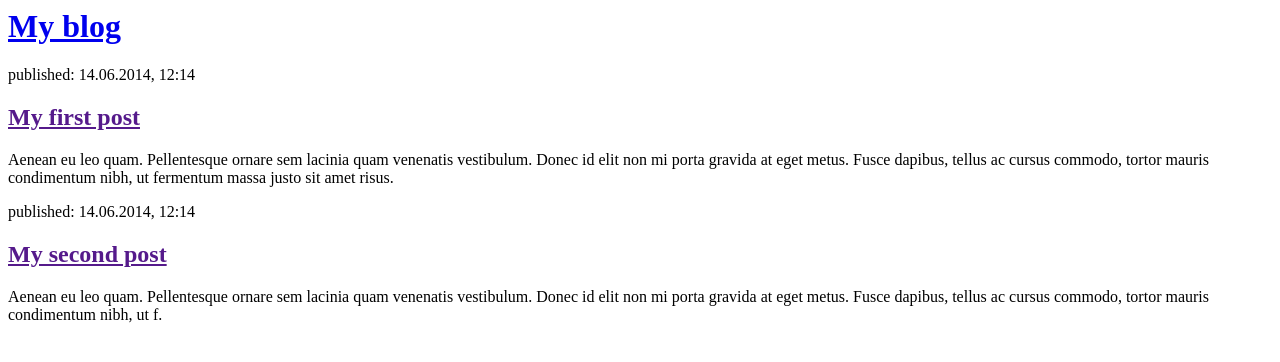
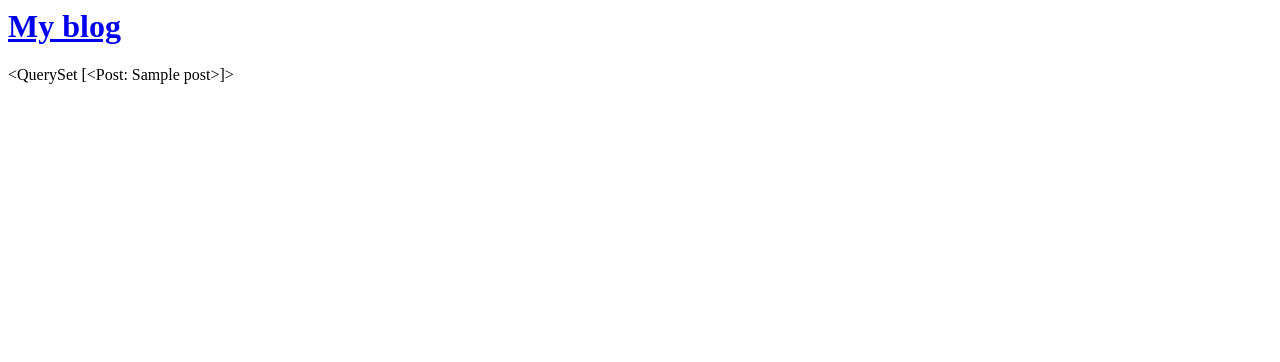
Before and after one commit to Joshitha18/MyBlog, a Django app: template blog/templates/blog/post_list.html in a window 1280 px wide. Shown: the top 362 px of the page. Run offline with Django 3.2, Linux system fonts and the light colour scheme; the template is opened without the code that fills it: values that come from a table or form of the project are taken from there, others are empty; tables that the repository leaves empty hold one stand-in row (values such as "Sample post"); parts of the project's set-up code (start-up, migrations or seed data) failed here and were passed over.

Commit message:
changed HTML

```diff
--- a/blog/templates/blog/post_list.html
+++ b/blog/templates/blog/post_list.html
@@ -7,16 +7,7 @@
             <h1><a href="/">My blog</a></h1>
         </div>
 
-        <div>
-            <p>published: 14.06.2014, 12:14</p>
-            <h2><a href="">My first post</a></h2>
-            <p>Aenean eu leo quam. Pellentesque ornare sem lacinia quam venenatis vestibulum. Donec id elit non mi porta gravida at eget metus. Fusce dapibus, tellus ac cursus commodo, tortor mauris condimentum nibh, ut fermentum massa justo sit amet risus.</p>
-        </div>
+            {{ posts }}
 
-        <div>
-            <p>published: 14.06.2014, 12:14</p>
-            <h2><a href="">My second post</a></h2>
-            <p>Aenean eu leo quam. Pellentesque ornare sem lacinia quam venenatis vestibulum. Donec id elit non mi porta gravida at eget metus. Fusce dapibus, tellus ac cursus commodo, tortor mauris condimentum nibh, ut f.</p>
-        </div>
     </body>
 </html>
--- a/blog/views.py
+++ b/blog/views.py
@@ -1,5 +1,8 @@
 from django.shortcuts import render
+from .models import Post
+from django.utils import timezone
 
 # Create your views here.
 def post_list(request):
-    return render(request, 'blog/post_list.html', {})
+    Post.objects.filter(published_date__lte=timezone.now()).order_by('published_date')
+    return render(request, 'blog/post_list.html', {'posts'=posts})
```
